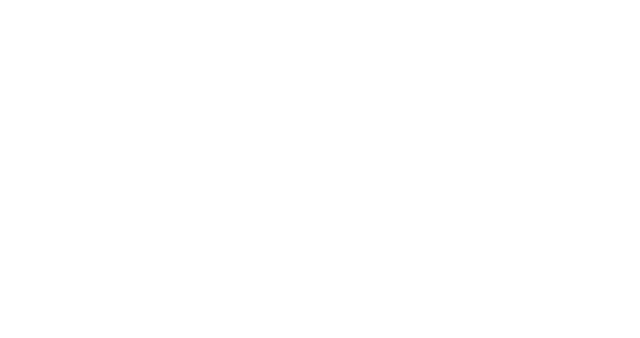
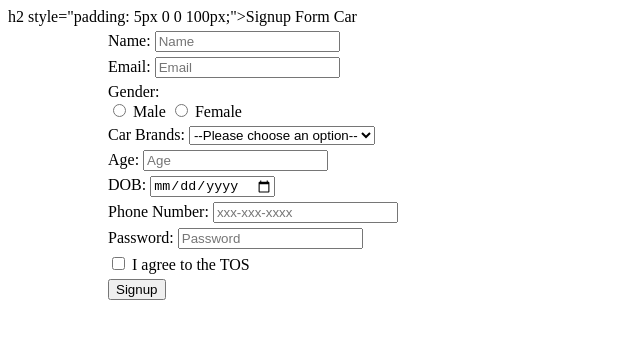
Before and after one commit to acciojob/signup-form-car-Salemelmabrouk, a website: page main.html in a window 1280 px wide. Shown: the whole page, without its empty margins (0-640 px from the left). Drawn offline with Linux system fonts and the light colour scheme.

Commit message:
created a submission

```diff
--- a/main.html
+++ b/main.html
@@ -7,7 +7,57 @@
 </head>
 
 <body>
-	<!-- the entire body must be written by student -->
+	h2 style="padding: 5px  0  0 100px;">Signup Form Car</h2>
+
+<form action="#" method="post">
+  <div style="padding: 5px  0  0 100px;">
+    <label for="name">Name:</label>
+    <input type="text" id="name" name="name" required placeholder="Name">
+  </div>
+  <div style="padding: 5px  0  0 100px;">
+    <label for="email">Email:</label>
+    <input type="email" id="email" name="email" required placeholder="Email">
+  </div>
+  <div style="padding: 5px  0  0 100px;">
+    <label>Gender:</label><br>
+    <input type="radio" id="gender_m" name="gender" value="male" required>
+    <label for="gender_m">Male</label>
+    <input type="radio" id="gender_f" name="gender" value="female" required>
+    <label for="gender_f">Female</label>
+  </div>
+  <div style="padding: 5px  0  0 100px;">
+    <label for="cars">Car Brands:</label>
+    <select id="cars" name="cars" required>
+      <option value="" disabled selected>--Please choose an option--</option>
+      <option value="audi">Audi</option>
+      <option value="bmw">BMW</option>
+      <option value="mercedes">Mercedes</option>
+      <option value="toyota">Toyota</option>
+      <option value="honda">Honda</option>
+    </select>
+  </div>
+  <div style="padding: 5px  0  0 100px;">
+    <label for="age">Age:</label>
+    <input type="number" id="age" name="age" required placeholder="Age">
+  </div>
+  <div style="padding: 5px  0  0 100px;">
+    <label for="dob">DOB:</label>
+    <input type="date" id="dob" name="dob" required>
+  </div>
+  <div style="padding: 5px  0  0 100px;">
+    <label for="tel">Phone Number:</label>
+    <input type="tel" id="tel" name="tel" pattern="[0-9]{3}-[0-9]{3}-[0-9]{4}" placeholder="xxx-xxx-xxxx">
+  </div>
+  <div style="padding: 5px  0  0 100px;">
+    <label for="password">Password:</label>
+    <input type="password" id="password" name="password" required placeholder="Password">
+  </div>
+  <div style="padding: 5px  0  0 100px;">
+    <input type="checkbox" id="tos" name="tos" required>
+    <label for="tos">I agree to the TOS</label>
+  </div>
+  <button type="submit" style="margin:  5px  0  0 100px;">Signup</button>
+</form>
     <script type="text/javascript" src="./script.js">
 </script>
 
```
